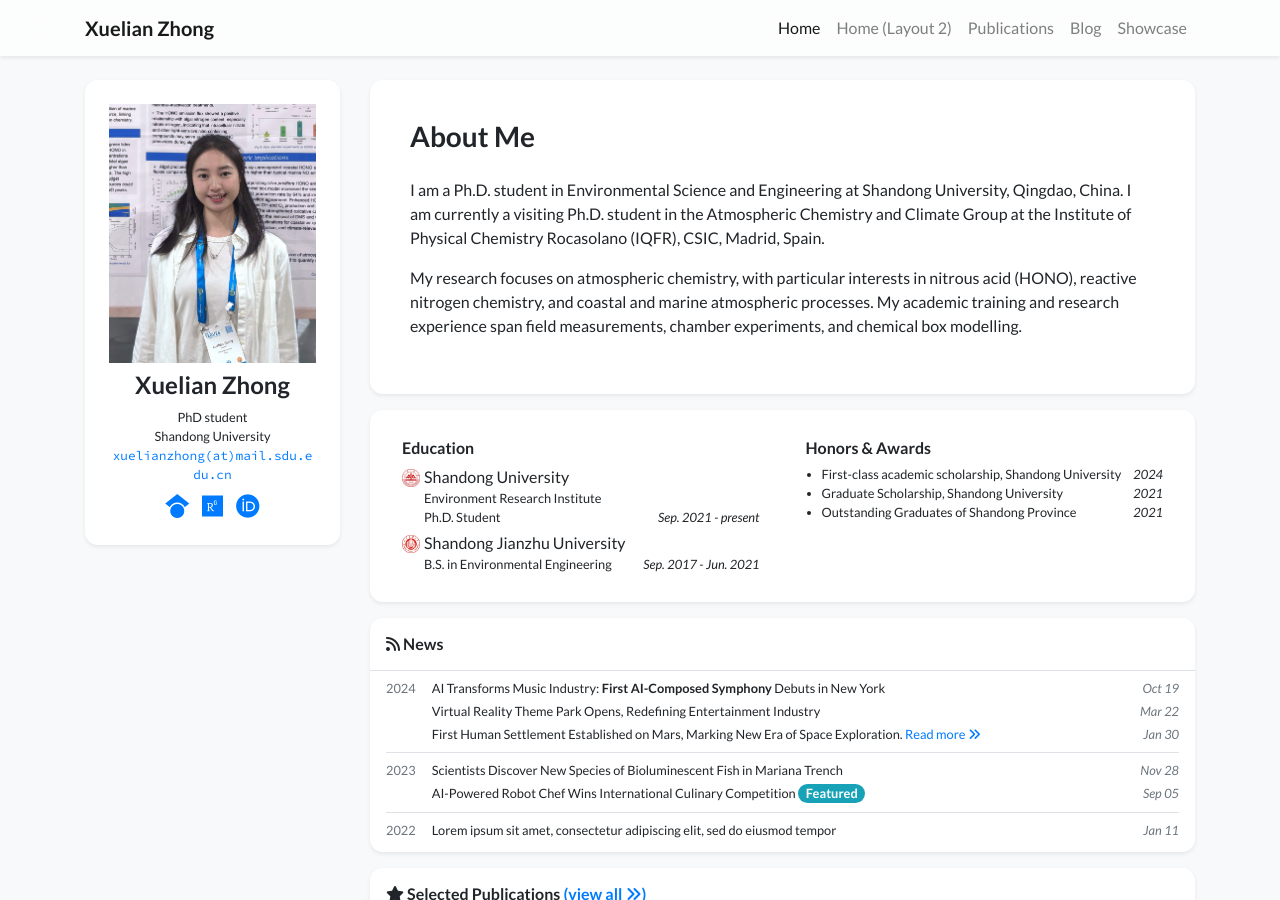
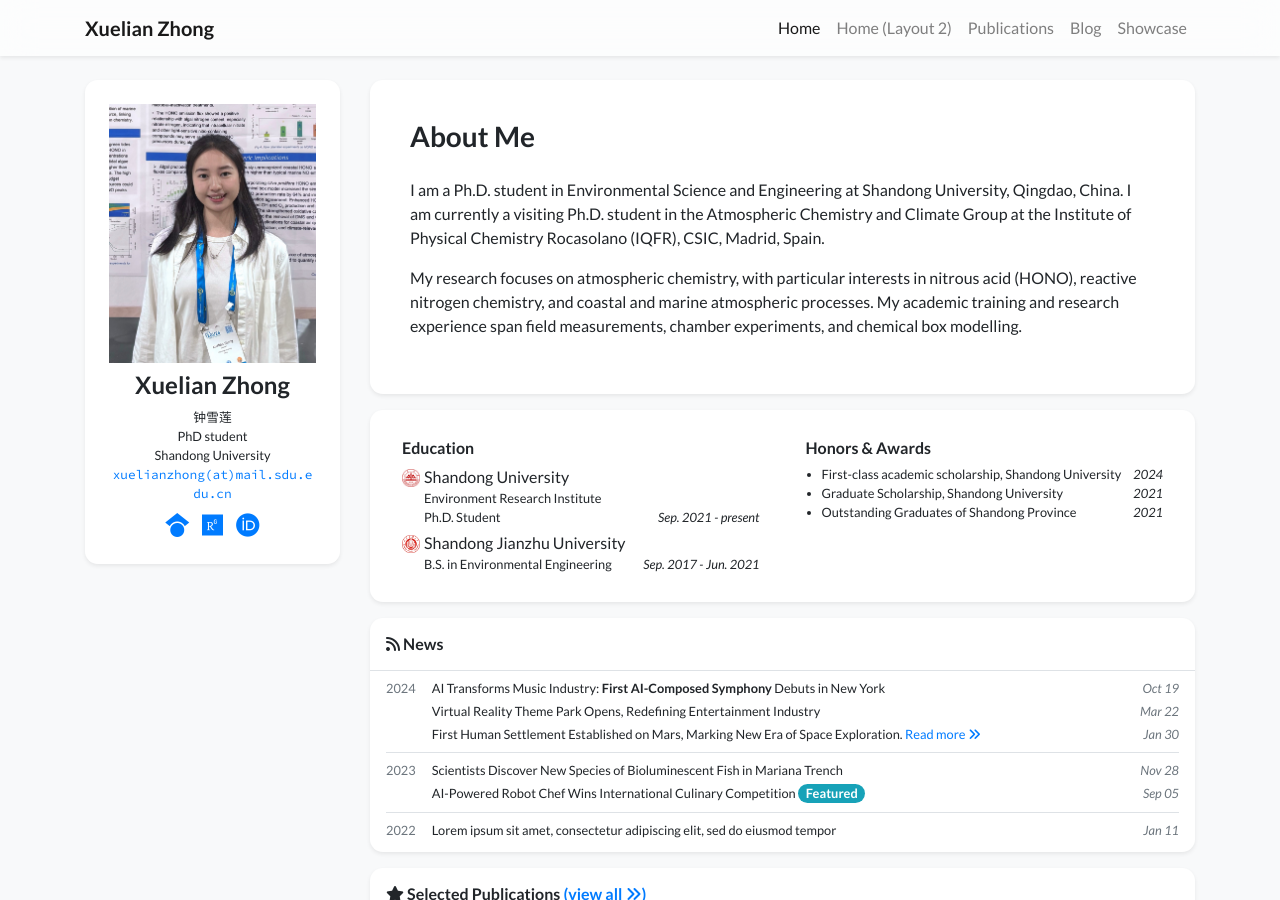
Before and after one commit to zhongdom0619/xuelian, a Jekyll site: the page built from index.html, in a window 1280 px wide and 900 px high. Built offline with Jekyll 4.4.1, drawn with Linux system fonts in a browser that asks for light colours; nearby versions of some CDN libraries; a style sheet for code colours, icons or effects is not loaded.

Commit message:
Update profile.yml

```diff
--- a/_data/profile.yml
+++ b/_data/profile.yml
@@ -3,6 +3,7 @@ secondary_name: "钟雪莲"
 navbar_name: "Xuelian Zhong"
 
 positions:
+- name: 钟雪莲
 - name: PhD student
 - name: Shandong University
   logo: /assets/images/badges/SDU_logo.jpg
```
